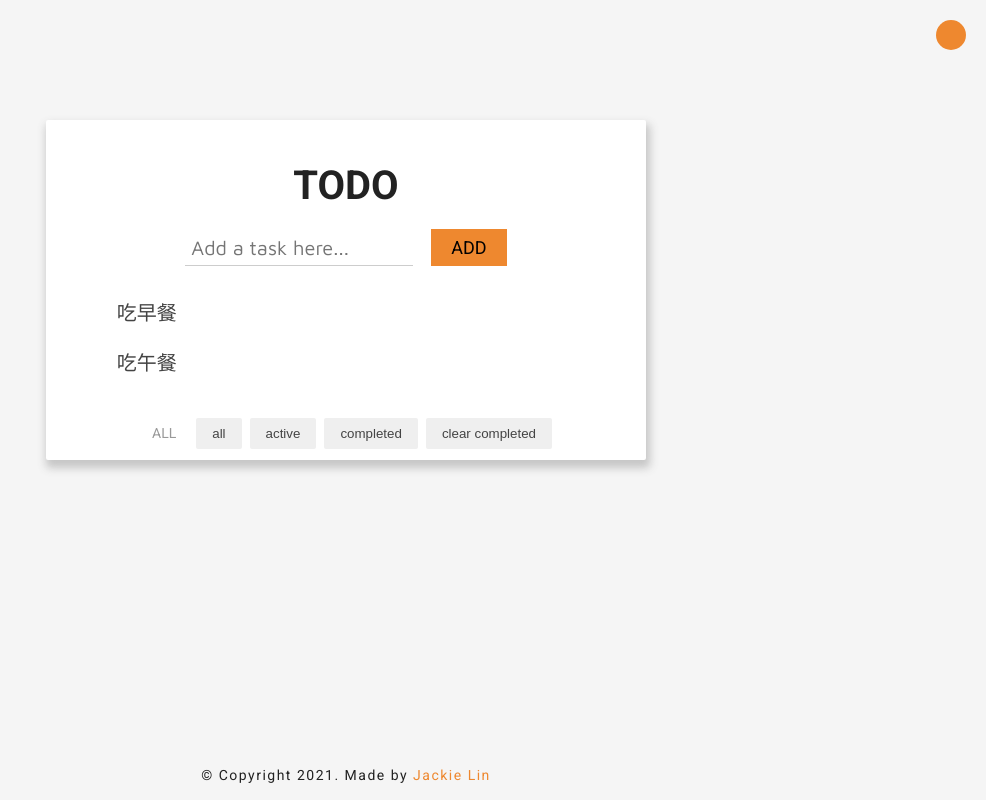
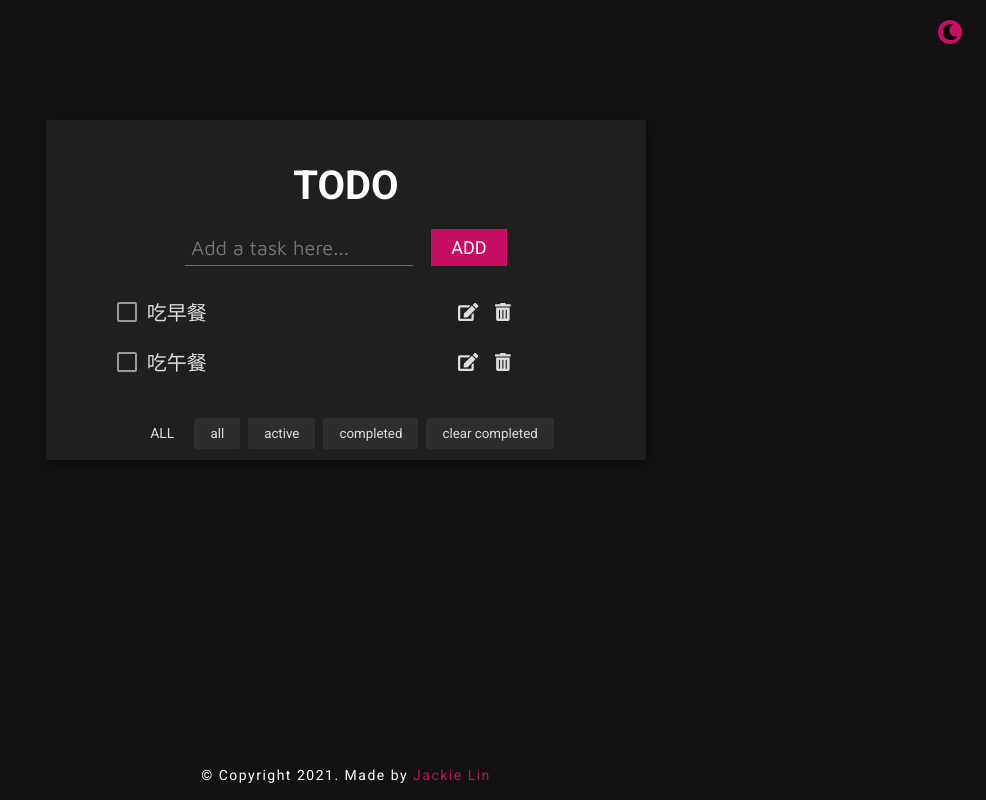
Before and after one commit to jackielin7789978/react-todo, a React (Create React App) app: page / in a window 1280 px wide. Shown: the whole page, without its empty margins (294-1280 px from the left). Built offline with nearby package versions, Linux system fonts and the light colour scheme.

Commit message:
add dark mode

```diff
--- a/src/components/App.js
+++ b/src/components/App.js
@@ -1,9 +1,12 @@
 import { useState } from 'react'
 import { ThemeProvider } from 'styled-components'
-import { theme } from '../constants/style'
+import { Theme } from '../constants/style'
 import styled from 'styled-components'
 import Todo from './Todo'
 import Footer from './Footer'
+import { FontAwesomeIcon } from '@fortawesome/react-fontawesome'
+import { faMoon } from '@fortawesome/free-solid-svg-icons'
+import { faSun } from '@fortawesome/free-solid-svg-icons'
 
 const MainArea = styled.div`
   min-height: calc(100vh - 50px);
@@ -16,7 +19,7 @@ const Card = styled.div`
   width: 600px;
   min-height: 200px;
   background: ${({ theme }) => theme.card};
-  box-shadow: 2px 6px 8px 2px ${({ theme }) => theme.shadow};
+  box-shadow: 1px 4px 10px 1px ${({ theme }) => theme.shadow};
   border-radius: 2px;
   border: 1px solid transparent;
   display: flex;
@@ -45,19 +48,19 @@ const Input = styled.input`
   font-size: 20px;
   font-family: 'Maven Pro', sans-serif;
   background: ${({ theme }) => theme.card};
-  color: ${({ theme }) => theme.text_primary_hightlight};
+  color: ${({ theme }) => theme.text_primary_highlight};
   border: none;
   margin-right: 18px;
-  border-bottom: 1.5px solid transparent;
+  border-bottom: 1px solid transparent;
   border-radius: 0px;
   transition: linear 0.2s;
   &:focus {
     outline: none;
-    border-bottom: 1.5px solid ${({ theme }) => theme.shadow};
+    border-bottom: 1px solid ${({ theme }) => theme.border_bottom};
   }
 `
 const Submit = styled.button`
-  color: ${({ theme }) => theme.text_primary_hightlight};
+  color: ${({ theme }) => theme.text_submit};
   font-family: 'Roboto', sans-serif;
   padding: 8px 20px;
   background: ${({ theme }) => theme.func};
@@ -84,28 +87,37 @@ const FilterBTN = styled.button`
   padding: 8px 16px;
   border-radius: 2px;
   color: ${({ theme }) => theme.text_primary};
+  background: ${({ theme }) => theme.btn_grey};
   border: none;
+  transition: all 0.2s;
   &:hover {
     background: ${({ theme }) => theme.func_transparent};
   }
 `
 const FilterInfo = styled.div`
   padding: 8px 16px;
-  color: ${({ theme }) => theme.text_grey}; ;
+  color: ${({ theme }) => theme.text_primary}; ;
 `
 const Circle = styled.div`
-  width: 30px;
-  height: 30px;
+  width: 24px;
+  height: 24px;
   border-radius: 50%;
   background: ${({ theme }) => theme.func};
   position: absolute;
   top: 20px;
-  right: 20px;
+  right: 24px;
   cursor: pointer;
+`
+const Icon = styled(FontAwesomeIcon)`
+  position: absolute;
+  top: 50%;
+  left: 50%;
+  transform: translate(-50%, -50%);
 `
 
 let id = 3
 export default function App() {
+  const [theme, setTheme] = useState(true)
   const [filter, setFilter] = useState('ALL')
   const [inputVal, setInputVal] = useState('')
   const [todos, setTodos] = useState([
@@ -147,17 +159,20 @@ export default function App() {
     setTodos(data)
   }
 
-  const iconStyle = {
-    position: 'absolute',
-    top: '50%',
-    left: '50%',
-    transform: 'translate(-50%, -50%)'
-  }
-
   return (
-    <ThemeProvider theme={theme.light}>
+    <ThemeProvider theme={theme ? Theme.dark : Theme.light}>
       <MainArea>
-        <Circle></Circle>
+        <Circle
+          onClick={() => {
+            setTheme(!theme)
+          }}
+        >
+          {theme ? (
+            <Icon icon={faMoon} />
+          ) : (
+            <Icon icon={faSun} style={{ color: '#fff' }} />
+          )}
+        </Circle>
         <Card>
           <InputArea>
             <Title>TODO</Title>
--- a/src/components/EditForm.js
+++ b/src/components/EditForm.js
@@ -1,9 +1,12 @@
 import { useState } from 'react'
 import styled from 'styled-components'
+import { FontAwesomeIcon } from '@fortawesome/react-fontawesome'
+import { faCheckSquare } from '@fortawesome/free-solid-svg-icons'
 
 const Form = styled.form`
   display: flex;
   justify-content: space-between;
+  align-items: center;
   flex: 1;
   padding: 0;
 `
@@ -20,14 +23,14 @@ const FormInput = styled.input`
     outline: none;
   }
 `
-
-const Done = styled.span`
+const Done = styled(FontAwesomeIcon)`
   cursor: pointer;
-  margin-right: 16px;
+  margin-right: 20px;
   transition: all 0.1s;
-  color: ${({ theme }) => theme.text_grey};
+  font-size: 20px;
+  color: ${({ theme }) => theme.text_primary};
   &:hover {
-    color: ${({ theme }) => theme.text_primary};
+    color: ${({ theme }) => theme.text_primary_highlight};
     transform: translate(1px, 1px);
   }
 `
@@ -61,6 +64,7 @@ export default function EditForm({ todo, todos, setTodos }) {
         }}
       />
       <Done
+        icon={faCheckSquare}
         onClick={() => {
           handleEdit(todo.id, newInputVal)
         }}
--- a/src/components/Todo.js
+++ b/src/components/Todo.js
@@ -1,6 +1,9 @@
 import styled from 'styled-components'
 import PropTypes from 'prop-types'
 import EditForm from './EditForm'
+import { FontAwesomeIcon } from '@fortawesome/react-fontawesome'
+import { faTrashAlt } from '@fortawesome/free-solid-svg-icons'
+import { faEdit } from '@fortawesome/free-solid-svg-icons'
 
 const TodoItem = styled.li`
   width: 100%;
@@ -8,12 +11,12 @@ const TodoItem = styled.li`
   justify-content: space-between;
   align-items: center;
   padding: 10px 15px 10px 10px;
-  border-bottom: 1.5px solid transparent;
+  border-bottom: 1px solid transparent;
   transition: all 0.1s;
   &:hover {
     transform: translate(1px, 1px);
     cursor: pointer;
-    border-bottom: 1.5px solid ${({ theme }) => theme.shadow};
+    border-bottom: 1px solid ${({ theme }) => theme.border_bottom};
   }
   ${({ isDone }) =>
     isDone &&
@@ -40,23 +43,37 @@ const Taskname = styled.div`
   color: ${({ theme }) => theme.text_primary};
   text-decoration: ${(props) => (props.isDone ? 'line-through' : 'none')};
 `
-const Edit = styled.span`
+const Edit = styled(FontAwesomeIcon)`
   cursor: pointer;
   margin-right: 16px;
   transition: all 0.1s;
-  color: ${({ theme }) => theme.text_grey};
+  color: ${({ theme }) => theme.text_primary};
+  font-size: 18px;
   &:hover {
-    color: ${({ theme }) => theme.text_primary};
+    color: ${({ theme }) => theme.text_primary_highlight};
     transform: translate(1px, 1px);
   }
 `
-const Remove = styled.span`
-  cursor: pointer;
-  transition: all 0.1s;
-  color: ${({ theme }) => theme.text_grey};
-  &:hover {
-    color: ${({ theme }) => theme.text_primary};
-    transform: translate(1px, 1px);
+const Remove = styled(Edit)`
+  margin-right: unset;
+`
+const Checkbox = styled.div`
+  width: 20px;
+  height: 20px;
+  border: ${({ $isDone }) => ($isDone ? '1px' : '2px')} solid
+    ${({ theme }) => theme.checkbox};
+  border-radius: 2px;
+  margin-right: 10px;
+  position: relative;
+  div {
+    opacity: ${({ $isDone }) => ($isDone ? 1 : 0)};
+    width: 13px;
+    height: 13px;
+    background: ${({ theme }) => theme.func};
+    position: absolute;
+    top: 50%;
+    left: 50%;
+    transform: translate(-50%, -50%);
   }
 `
 
@@ -74,22 +91,22 @@ export default function Todo({ todo, todos, setTodos, filter }) {
       })
     )
   }
-  // const handleCheckboxChange = (id) => {
-  //   // 打勾時自動排序，已完成的排後面
-  //   setTodos(
-  //     todos
-  //       .map((todo) => {
-  //         if (todo.id !== id) return todo
-  //         return {
-  //           ...todo,
-  //           isDone: !todo.isDone
-  //         }
-  //       })
-  //       .sort((a, b) => {
-  //         return a.isDone - b.isDone
-  //       })
-  //   )
-  // }
+  const handleCheckboxChange = (id) => {
+    // 打勾時自動排序，已完成的排後面
+    setTodos(
+      todos
+        .map((todo) => {
+          if (todo.id !== id) return todo
+          return {
+            ...todo,
+            isDone: !todo.isDone
+          }
+        })
+        .sort((a, b) => {
+          return a.isDone - b.isDone
+        })
+    )
+  }
   const handleRemove = (id) => {
     const data = todos.filter((todo) => {
       return id !== todo.id
@@ -98,6 +115,14 @@ export default function Todo({ todo, todos, setTodos, filter }) {
   }
   return (
     <TodoItem isDone={todo.isDone} filter={filter}>
+      <Checkbox
+        $isDone={todo.isDone}
+        onClick={() => {
+          handleCheckboxChange(todo.id)
+        }}
+      >
+        <div></div>
+      </Checkbox>
       {!todo.isBeingEdited && (
         <Taskname isDone={todo.isDone}>{todo.taskname}</Taskname>
       )}
@@ -106,12 +131,14 @@ export default function Todo({ todo, todos, setTodos, filter }) {
       )}
       {!todo.isBeingEdited && (
         <Edit
+          icon={faEdit}
           onClick={() => {
             handleStartEdit(todo.id)
           }}
         />
       )}
       <Remove
+        icon={faTrashAlt}
         onClick={() => {
           handleRemove(todo.id)
         }}
--- a/src/constants/GlobalStyle.js
+++ b/src/constants/GlobalStyle.js
@@ -5,11 +5,11 @@ const GlobalStyle = createGlobalStyle`
     margin: 0;
     padding: 0;
     box-sizing: border-box;
+    font-family: 'Roboto', sans-serif;
   }
   body {
     margin: 0;
     height: 100vh;
-    font-family: 'Roboto', sans-serif;
   }
   h1, h2, h3, h4, h5, h6 {
     margin: 0;
--- a/src/constants/style.js
+++ b/src/constants/style.js
@@ -1,30 +1,36 @@
-export const theme = {
+export const Theme = {
   light: {
     page: '#f5f5f5',
     card: '#fff',
-    shadow: 'rgba(90, 90, 90, 0.3)',
+    shadow: 'rgba(50, 50, 50, 0.3)',
+    border_bottom: 'rgba(70, 70, 70, 0.5)',
+    text_submit: '#fff',
     text_title: '#222',
     text_primary: '#444',
     text_primary_highlight: '#111',
     text_primary_edit: '#777',
-    text_grey: '#999',
-    func: '#EE882F',
-    func_hover: '#F09342',
-    func_transparent: 'rgba(240, 147, 66, 0.1)',
+    btn_grey: '#f3f3f3',
+    func: '#32539A',
+    func_hover: '#28427B',
+    func_transparent: '#28427B33',
+    checkbox: '#cecece',
     checked: 'rgba(120, 120, 120, 0.1)'
   },
   dark: {
     page: '#121212',
     card: '#1f1f1f',
-    shadow: 'rgba(0, 0, 0, 0.5)',
+    shadow: 'rgba(0, 0, 0, 0.3)',
+    border_bottom: 'rgba(180, 180, 180, 0.5)',
+    text_submit: '#fff',
     text_title: '#fff',
     text_primary: '#ddd',
     text_primary_highlight: '#fff',
     text_primary_edit: '#ccc',
-    text_grey: '#aaa',
+    btn_grey: '#2d2d2d',
     func: '#c70e62',
     func_hover: '#db1a73',
-    func_transparent: '#db1a7322',
+    func_transparent: '#c70e6233',
+    checkbox: '#9a9a9a',
     checked: 'rgba(120, 120, 120, 0.1)'
   }
 }
```
